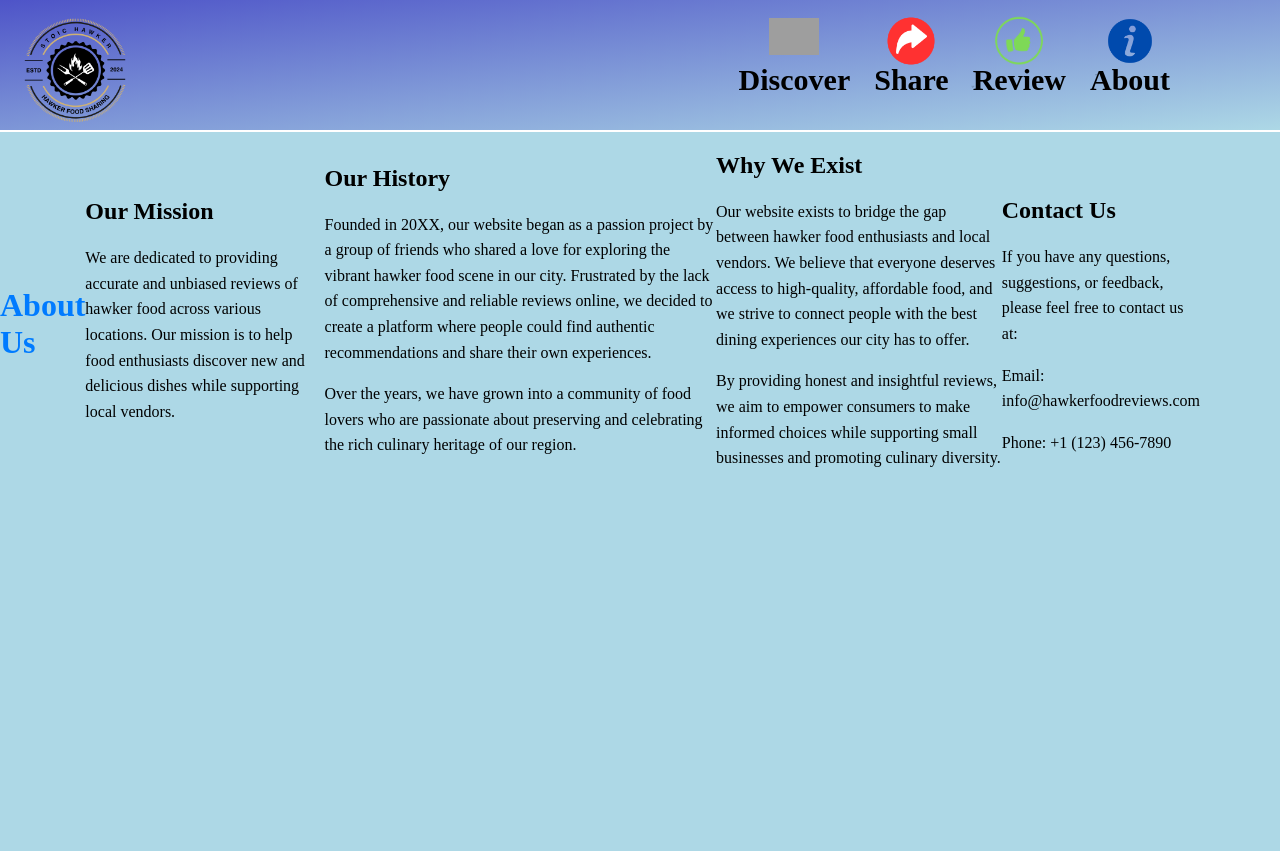
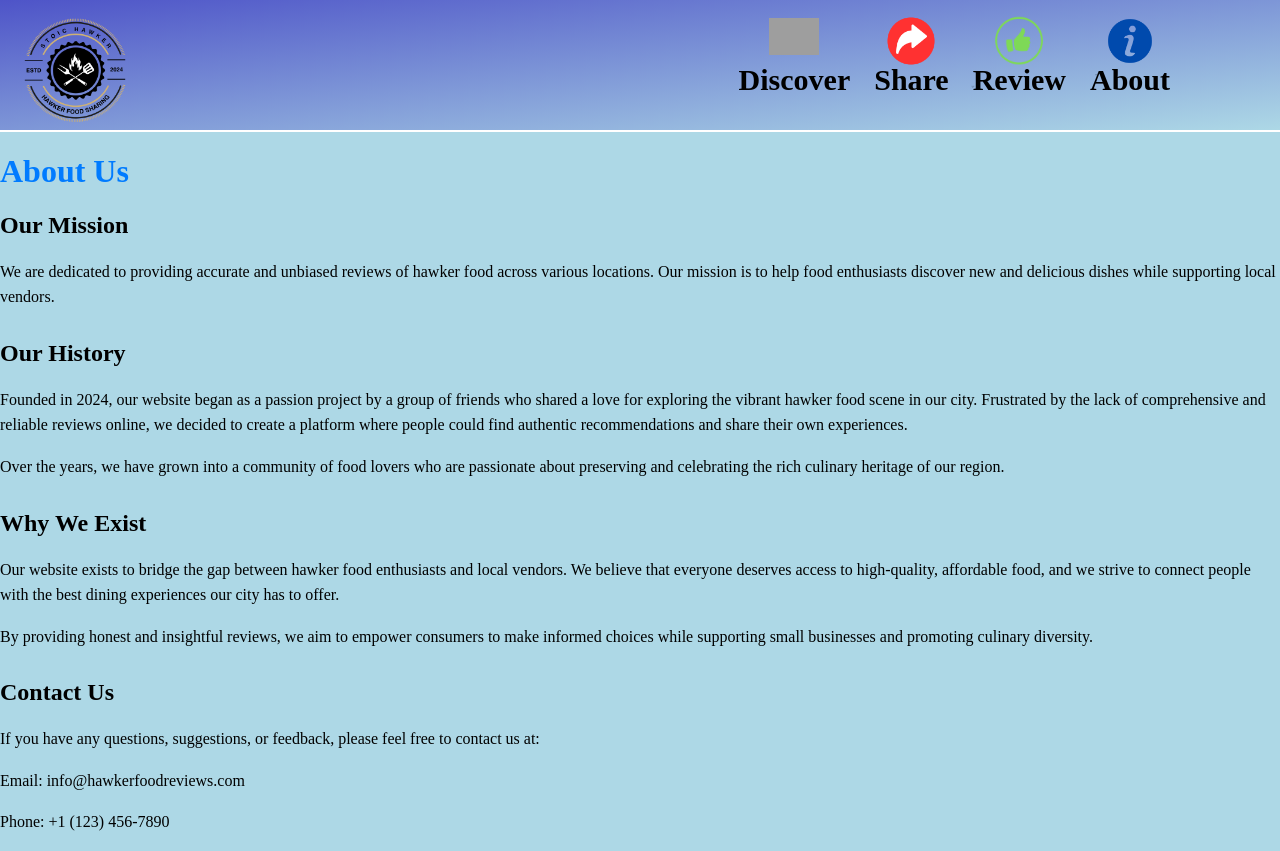
Before and after one commit to ianmarklong/School-Computing-Project-Webpage, a Flask app: page /about/ in a window 1280 px wide. Before the commit the page ends 467 px from the top, so only its background shows below. Run offline with Flask 3, Linux system fonts and the light colour scheme; grey boxes are pictures that could not be loaded.

Commit message:
Update Habout.html

```diff
--- a/templates/Habout.html
+++ b/templates/Habout.html
@@ -29,8 +29,9 @@
 
 		</div>
 	  </header>
+
 	  <body>
-		<div class="container">
+		<div class="container1">
 		  <h1>About Us</h1>
 		  <div class="section">
 			<h2>Our Mission</h2>
@@ -38,7 +39,7 @@
 		  </div>
 		  <div class="section">
 			<h2>Our History</h2>
-				<p>Founded in 20XX, our website began as a passion project by a group of friends who shared a love for exploring the vibrant hawker food scene in our city. Frustrated by the lack of comprehensive and reliable reviews online, we decided to create a platform where people could find authentic recommendations and share their own experiences.</p>
+			<p>Founded in 2024, our website began as a passion project by a group of friends who shared a love for exploring the vibrant hawker food scene in our city. Frustrated by the lack of comprehensive and reliable reviews online, we decided to create a platform where people could find authentic recommendations and share their own experiences.</p>
 			<p>Over the years, we have grown into a community of food lovers who are passionate about preserving and celebrating the rich culinary heritage of our region.</p>
 		  </div>
 		  <div class="section">
@@ -53,8 +54,5 @@
 			<p>Phone: +1 (123) 456-7890</p>
 		  </div>
 		</div>
-
-
-
 	  </body>
 </html>
```
Lines whose indentation alone changed are shown as unchanged.
